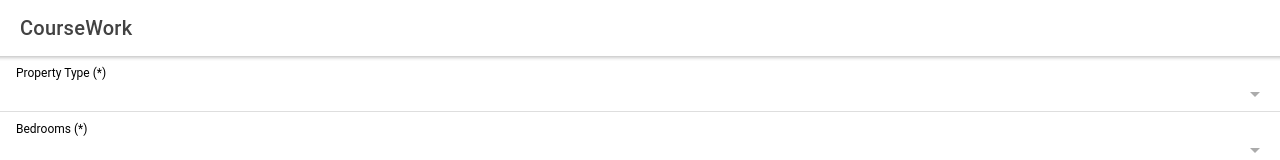
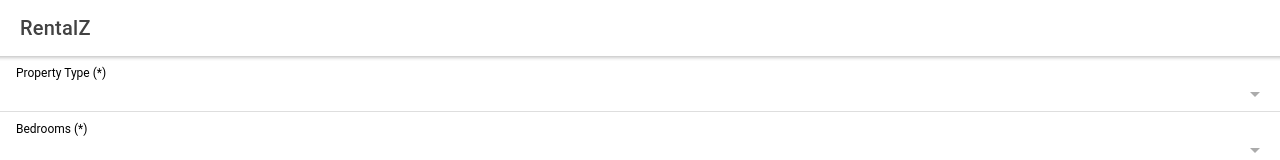
Before and after one commit to havorx/mobileapp, a React (Create React App) app: page /add-property in a window 1280 px wide. Shown: the top 160 px of the page. Built offline with nearby package versions, Linux system fonts and the light colour scheme.

Commit message:
Update AddProperty.tsx

```diff
--- a/src/pages/AddProperty.tsx
+++ b/src/pages/AddProperty.tsx
@@ -69,7 +69,7 @@ const AddProperty: React.FC = () => {
         <IonPage>
             <IonHeader>
                 <IonToolbar>
-                    <IonTitle>CourseWork</IonTitle>
+                    <IonTitle>RentalZ</IonTitle>
                 </IonToolbar>
             </IonHeader>
             <IonContent fullscreen>
```
